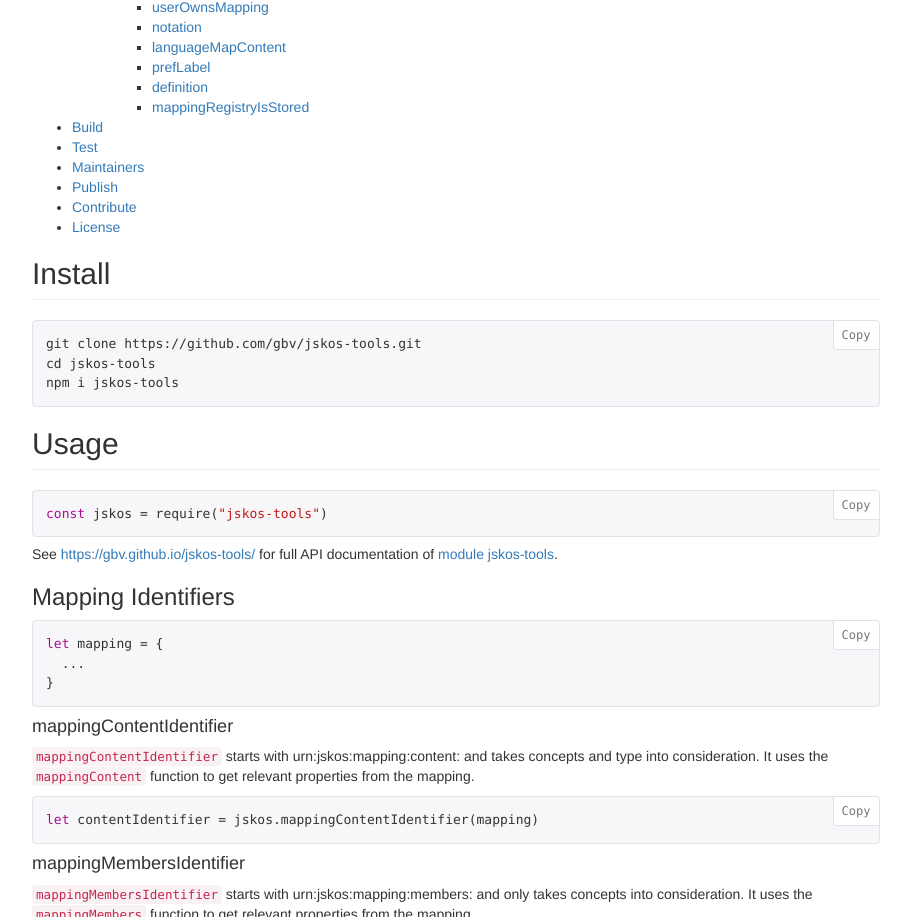
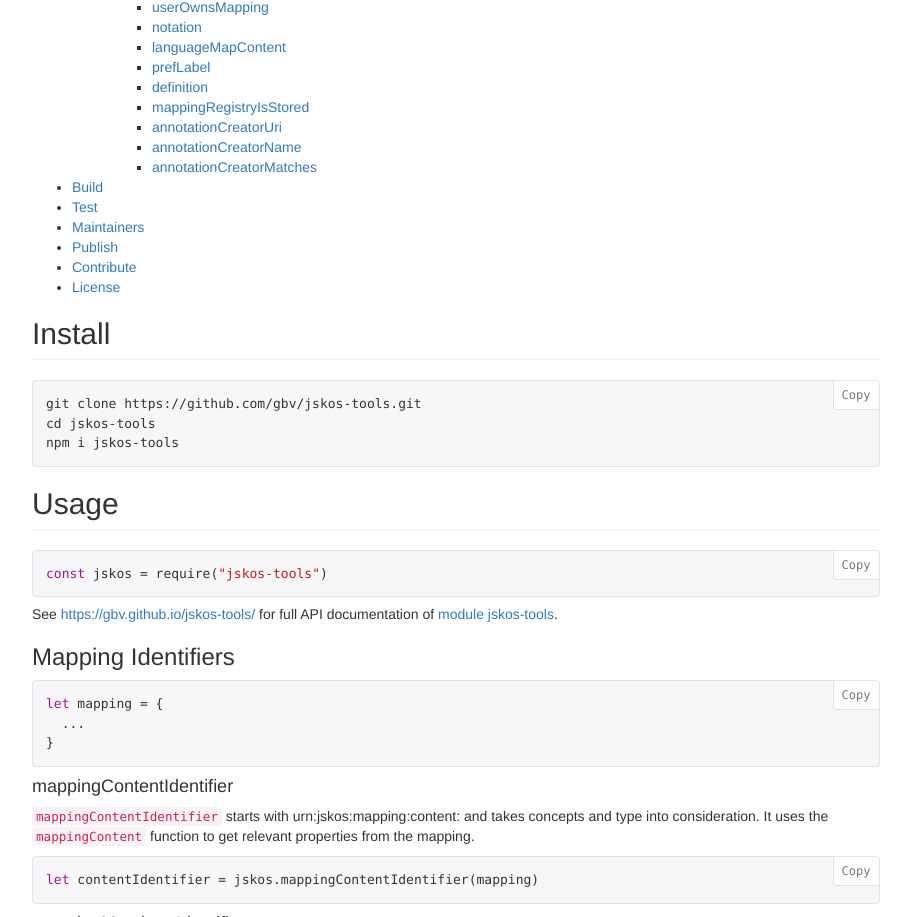
Before and after one commit to gbv/jskos-tools, a plain HTML site: page index.html in a window 1280 px wide. Shown: the part 1985-2902 px from the top of the page, without its empty margins (38-949 px from the left). Drawn offline with Linux system fonts and the light colour scheme; a web font is replaced by a local one.

Commit message:
Deploy gbv/jskos-tools to github.com/gbv/jskos-tools.git:gh-pages

```diff
--- a/index.html
+++ b/index.html
@@ -153,6 +153,9 @@
 <li><a href="#preflabel">prefLabel</a></li>
 <li><a href="#definition">definition</a></li>
 <li><a href="#mappingregistryisstored">mappingRegistryIsStored</a></li>
+<li><a href="#annotationcreatoruri">annotationCreatorUri</a></li>
+<li><a href="#annotationcreatorname">annotationCreatorName</a></li>
+<li><a href="#annotationcreatormatches">annotationCreatorMatches</a></li>
 </ul>
 </li>
 </ul>
```
